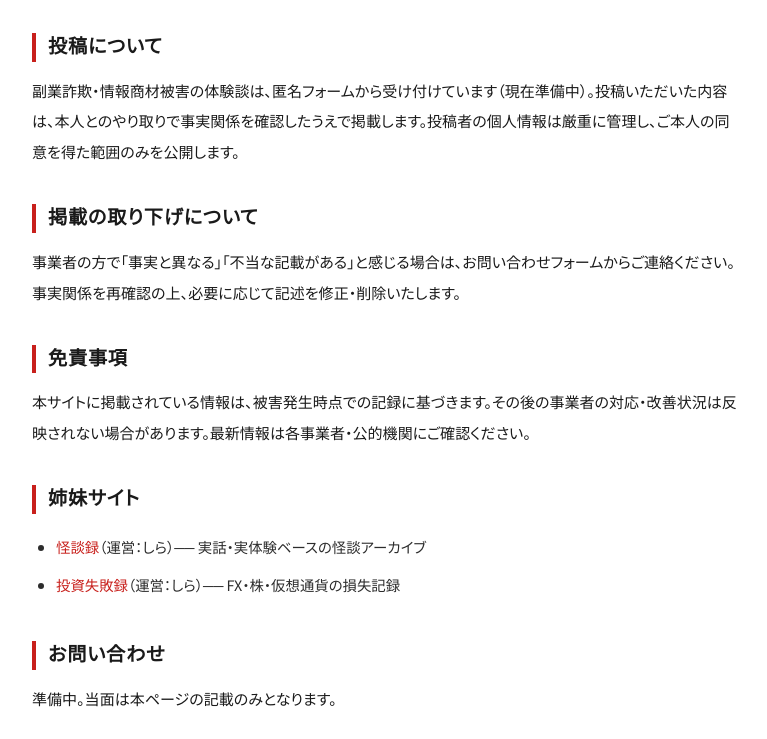
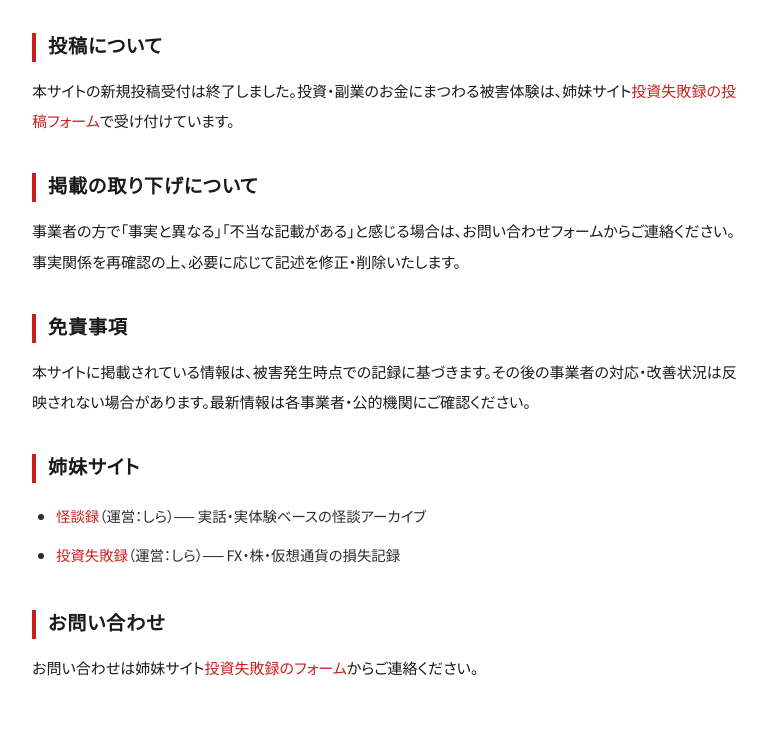
Before and after one commit to iinaritoppo-commits/fukugyousagiroku, an Astro site: page /about in a window 1280 px wide. Shown: the part 881-1620 px from the top of the page, without its empty margins (252-1019 px from the left). Built offline with nearby package versions, Linux system fonts and the light colour scheme; Astro itself is replaced by a stand-in of ours.

Commit message:
fix: aboutの投稿受付「準備中」を凍結ポリシーに合わせ姉妹サイト誘導に変更
Co-Authored-By: Claude Fable 5 <noreply@anthropic.com>

```diff
--- a/logs/x-post-pending.txt
+++ b/logs/x-post-pending.txt
@@ -420,6 +420,7 @@ https://fukugyousagiroku.com/articles/fukugyo-busshu-001/
 ---
 
 ===== 2026-06-11T09:24:23 =====
+===== 2026-06-11T20:11:39 =====
 slug: fukugyo-coach-001
 title: 「3か月で起業して脱サラ」高額コンサルに280万円払った30代会社員の話
 chars: 206 (URL=23字換算)
--- a/src/pages/about.astro
+++ b/src/pages/about.astro
@@ -50,7 +50,7 @@ const personLD = {
     </ul>
 
     <h2>投稿について</h2>
-    <p>副業詐欺・情報商材被害の体験談は、匿名フォームから受け付けています（現在準備中）。投稿いただいた内容は、本人とのやり取りで事実関係を確認したうえで掲載します。投稿者の個人情報は厳重に管理し、ご本人の同意を得た範囲のみを公開します。</p>
+    <p>本サイトの新規投稿受付は終了しました。投資・副業のお金にまつわる被害体験は、姉妹サイト<a href="https://toushishippairoku.com/submit/" target="_blank" rel="noopener">投資失敗録の投稿フォーム</a>で受け付けています。</p>
 
     <h2>掲載の取り下げについて</h2>
     <p>事業者の方で「事実と異なる」「不当な記載がある」と感じる場合は、お問い合わせフォームからご連絡ください。事実関係を再確認の上、必要に応じて記述を修正・削除いたします。</p>
@@ -65,7 +65,7 @@ const personLD = {
     </ul>
 
     <h2>お問い合わせ</h2>
-    <p>準備中。当面は本ページの記載のみとなります。</p>
+    <p>お問い合わせは姉妹サイト<a href="https://toushishippairoku.com/submit/" target="_blank" rel="noopener">投資失敗録のフォーム</a>からご連絡ください。</p>
   </section>
 </BaseLayout>
 
```
